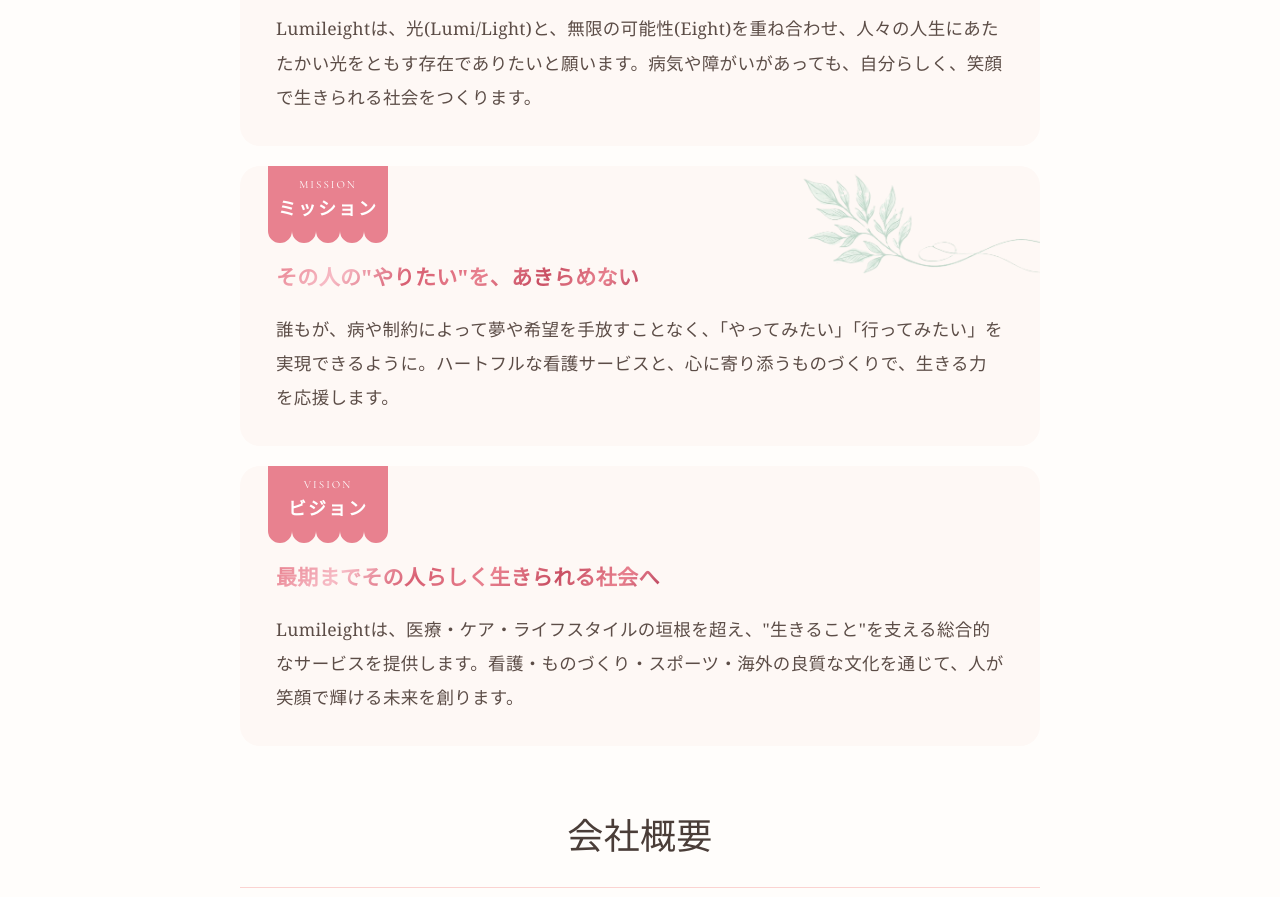
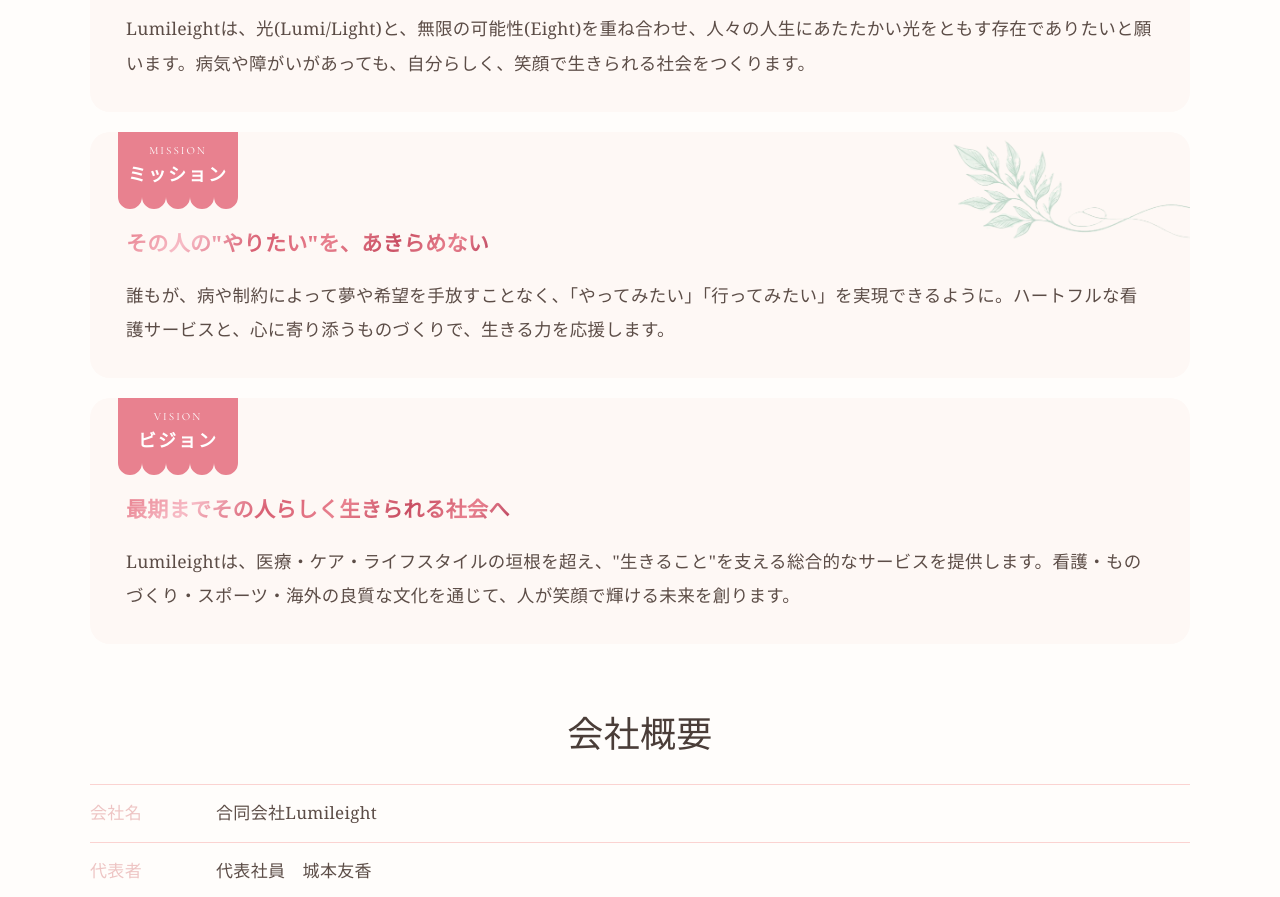
Before and after one commit to workstgaaa/nurse2026, a plain HTML site: page profile.html in a window 1280 px wide. Shown: the part 684-1581 px from the top of the page. Drawn offline with nearby package versions, Linux system fonts and the light colour scheme; a web font is replaced by a local one.

Commit message:
Add files via upload

```diff
--- a/profile.html
+++ b/profile.html
@@ -124,7 +124,7 @@
 
   </div>
   <section style="background:var(--white);padding:var(--py) var(--px) 0">
-    <div style="max-width:800px;margin:0 auto;position:relative">
+    <div style="max-width:var(--c);margin:0 auto;position:relative">
       <div style="display:flex;justify-content:center;margin-bottom:54px;position:relative;z-index:1">
         <h3 style="font-size:calc(var(--h2) - 8px);font-weight:400;color:var(--dark);margin:0;text-align:center;position:relative;letter-spacing:0.03em">企業理念・ミッション・ビジョン<img src="docs/star-trail-transparent.png" alt="" style="position:absolute;top:50%;left:50%;transform:translate(-50%,-50%);width:480px;max-width:var(--star-trail-mw,none);height:auto;opacity:0.85;pointer-events:none;z-index:-1"></h3>
       </div>
```
Also changed, not shown: index.html (+0 -1 lines).
